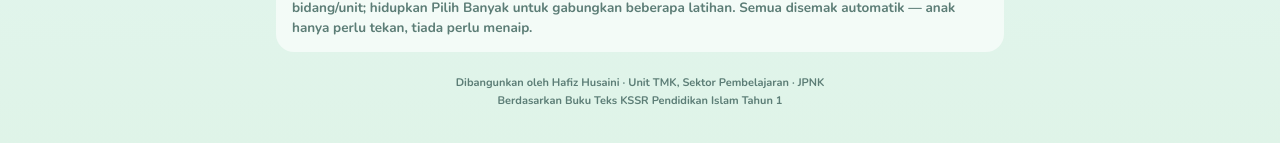
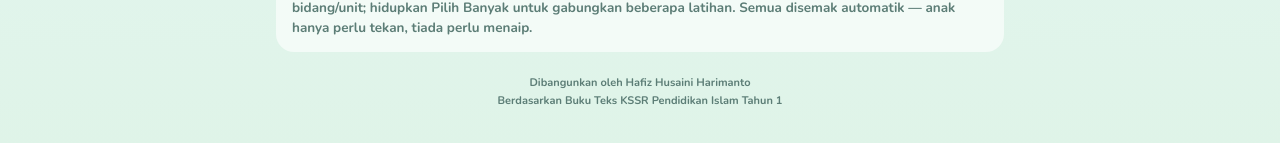
Before and after one commit to jpn-kedah-cm39/PI-Tahun-1, a plain HTML site: page index.html in a window 1280 px wide. Shown: the part 559-702 px from the top of the page. Drawn offline with nearby package versions, Linux system fonts and the light colour scheme; a web font is replaced by a local one.

Commit message:
Add files via upload

```diff
--- a/index.html
+++ b/index.html
@@ -290,7 +290,7 @@
   </section>
 
   <footer>
-    Dibangunkan oleh Hafiz Husaini · Unit TMK, Sektor Pembelajaran · JPNK<br>
+    Dibangunkan oleh Hafiz Husaini Harimanto<br>
     Berdasarkan Buku Teks KSSR Pendidikan Islam Tahun 1
   </footer>
 </div>
```
